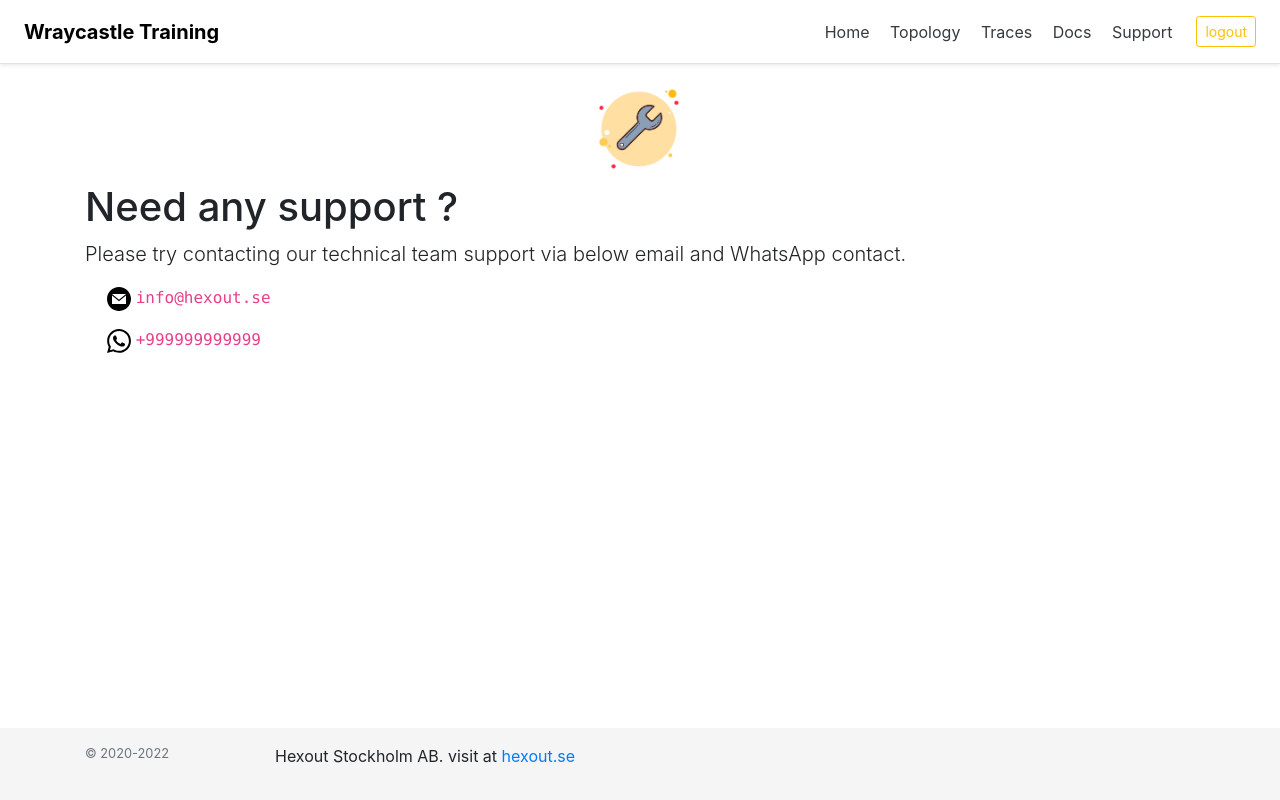
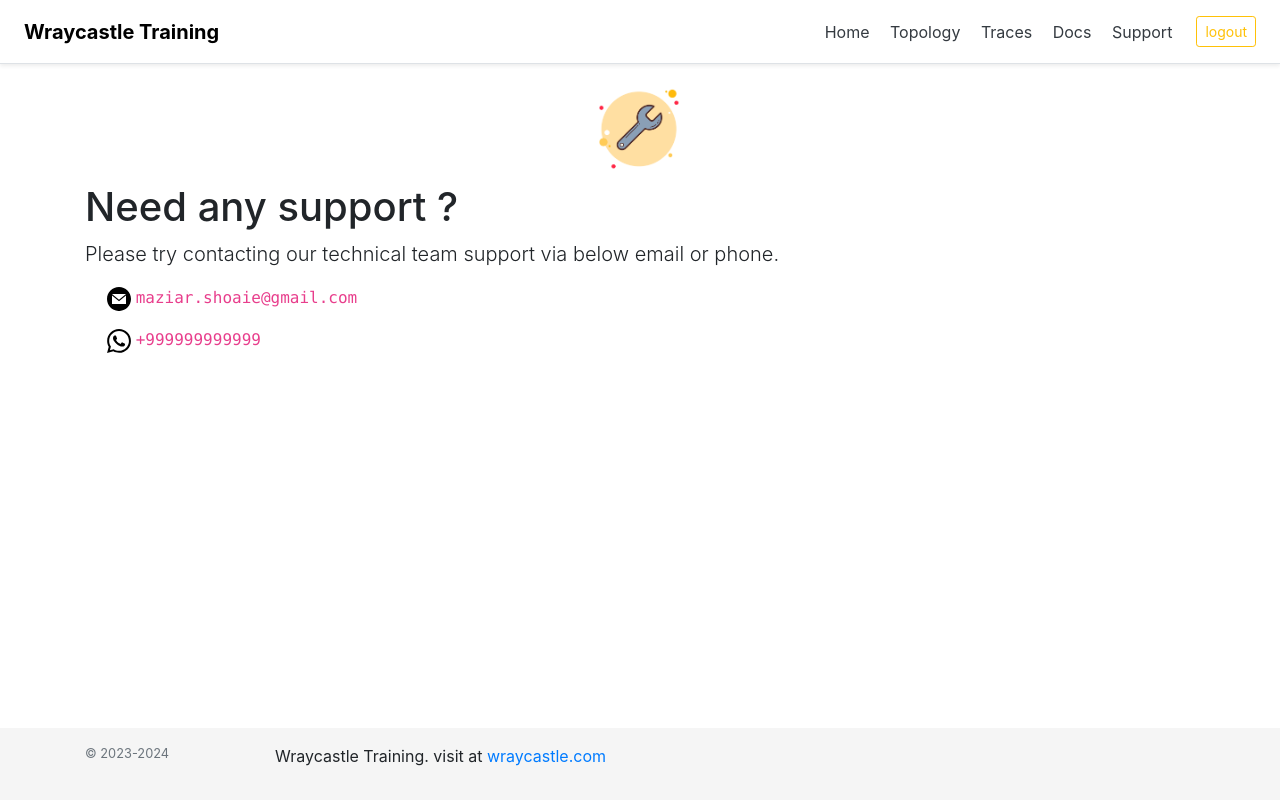
Before and after one commit to MaziarShoaie71/5GBP_Wraycastle, a Django app: page /support in a window 1280 px wide. Run offline with Django 3.2, Linux system fonts and the light colour scheme; a user stored in the database is signed in; some libraries are stand-ins or nearby versions.

Commit message:
Update support.html
Changed info elements and contacts

```diff
--- a/fiveGbp/templates/fiveGbp/support.html
+++ b/fiveGbp/templates/fiveGbp/support.html
@@ -44,11 +44,11 @@
   <div class="container">
     <img class="responsive mt-0" src="{% static 'images/support.png' %}"/>
     <h1 class="mt-2">Need any support ?</h1>
-    <p class="lead">Please try contacting our technical team support via below email and WhatsApp contact.</p>
+    <p class="lead">Please try contacting our technical team support via below email or phone.</p>
     <div class="indent">
       <P>
         <svg xmlns="http://www.w3.org/2000/svg" width="24" height="24" viewBox="0 0 24 24"><path d="M12 .02c-6.627 0-12 5.373-12 12s5.373 12 12 12 12-5.373 12-12-5.373-12-12-12zm6.99 6.98l-6.99 5.666-6.991-5.666h13.981zm.01 10h-14v-8.505l7 5.673 7-5.672v8.504z"/></svg>
-        <code>info@hexout.se</code></P>
+        <code>maziar.shoaie@gmail.com</code></P>
       <P>
         <svg xmlns="http://www.w3.org/2000/svg" width="24" height="24" viewBox="0 0 24 24"><path d="M.057 24l1.687-6.163c-1.041-1.804-1.588-3.849-1.587-5.946.003-6.556 5.338-11.891 11.893-11.891 3.181.001 6.167 1.24 8.413 3.488 2.245 2.248 3.481 5.236 3.48 8.414-.003 6.557-5.338 11.892-11.893 11.892-1.99-.001-3.951-.5-5.688-1.448l-6.305 1.654zm6.597-3.807c1.676.995 3.276 1.591 5.392 1.592 5.448 0 9.886-4.434 9.889-9.885.002-5.462-4.415-9.89-9.881-9.892-5.452 0-9.887 4.434-9.889 9.884-.001 2.225.651 3.891 1.746 5.634l-.999 3.648 3.742-.981zm11.387-5.464c-.074-.124-.272-.198-.57-.347-.297-.149-1.758-.868-2.031-.967-.272-.099-.47-.149-.669.149-.198.297-.768.967-.941 1.165-.173.198-.347.223-.644.074-.297-.149-1.255-.462-2.39-1.475-.883-.788-1.48-1.761-1.653-2.059-.173-.297-.018-.458.13-.606.134-.133.297-.347.446-.521.151-.172.2-.296.3-.495.099-.198.05-.372-.025-.521-.075-.148-.669-1.611-.916-2.206-.242-.579-.487-.501-.669-.51l-.57-.01c-.198 0-.52.074-.792.372s-1.04 1.016-1.04 2.479 1.065 2.876 1.213 3.074c.149.198 2.095 3.2 5.076 4.487.709.306 1.263.489 1.694.626.712.226 1.36.194 1.872.118.571-.085 1.758-.719 2.006-1.413.248-.695.248-1.29.173-1.414z"/></svg>
         <code>+999999999999</code>
@@ -61,10 +61,10 @@
   <div class="container">
     <div class="row">
       <div class="col-sm-2">
-        <small class="d-block mb-3 text-muted">&copy; 2020-2022</small>
+        <small class="d-block mb-3 text-muted">&copy; 2023-2024</small>
       </div>
       <div class="col-sm-10">
-        <p>Hexout Stockholm AB. visit at <a href="https://www.hexout.se/">hexout.se</a></p>
+        <p>Wraycastle Training. visit at <a href="https://www.wraycastle.com/">wraycastle.com</a></p>
       </div>
     </div>
   </div>
```
